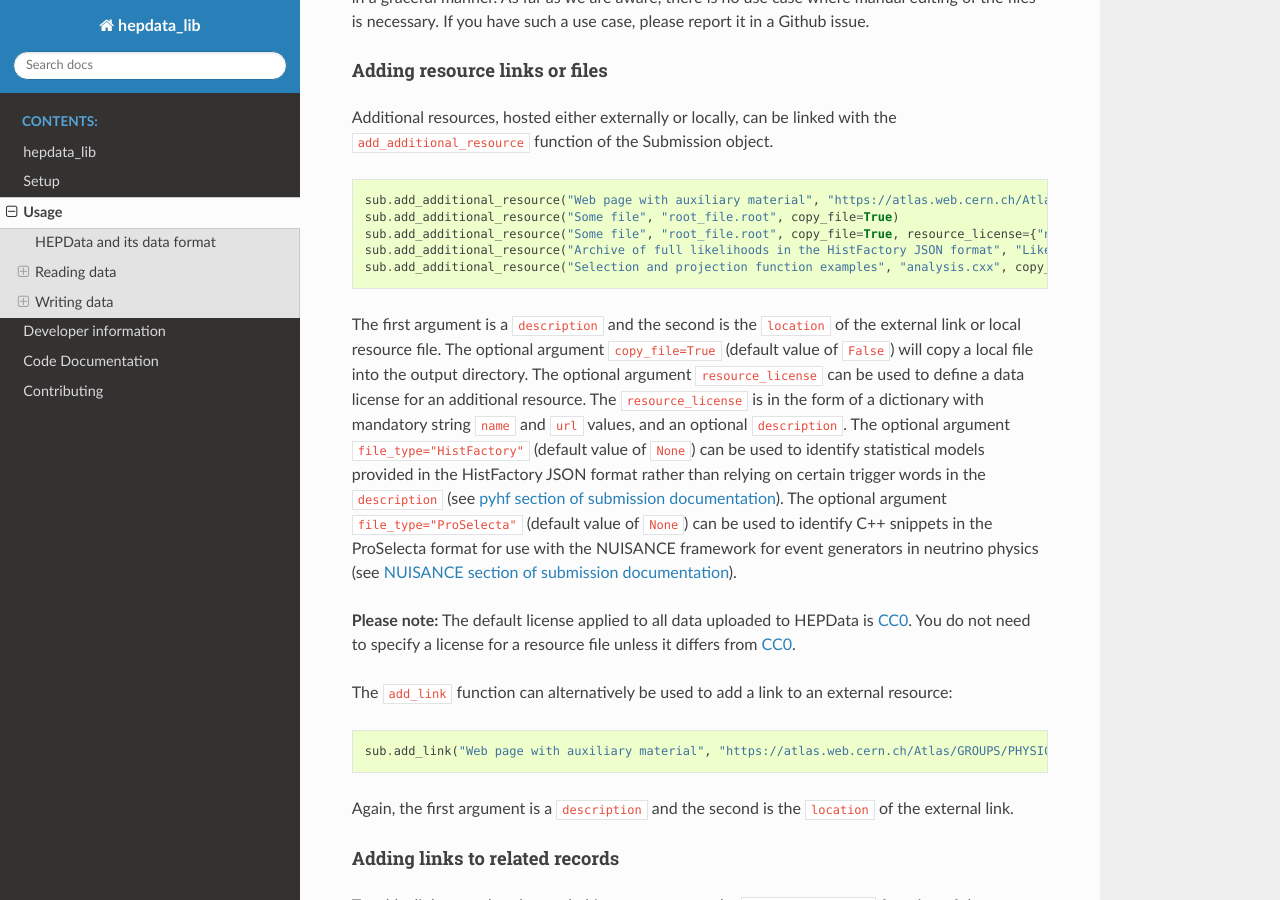
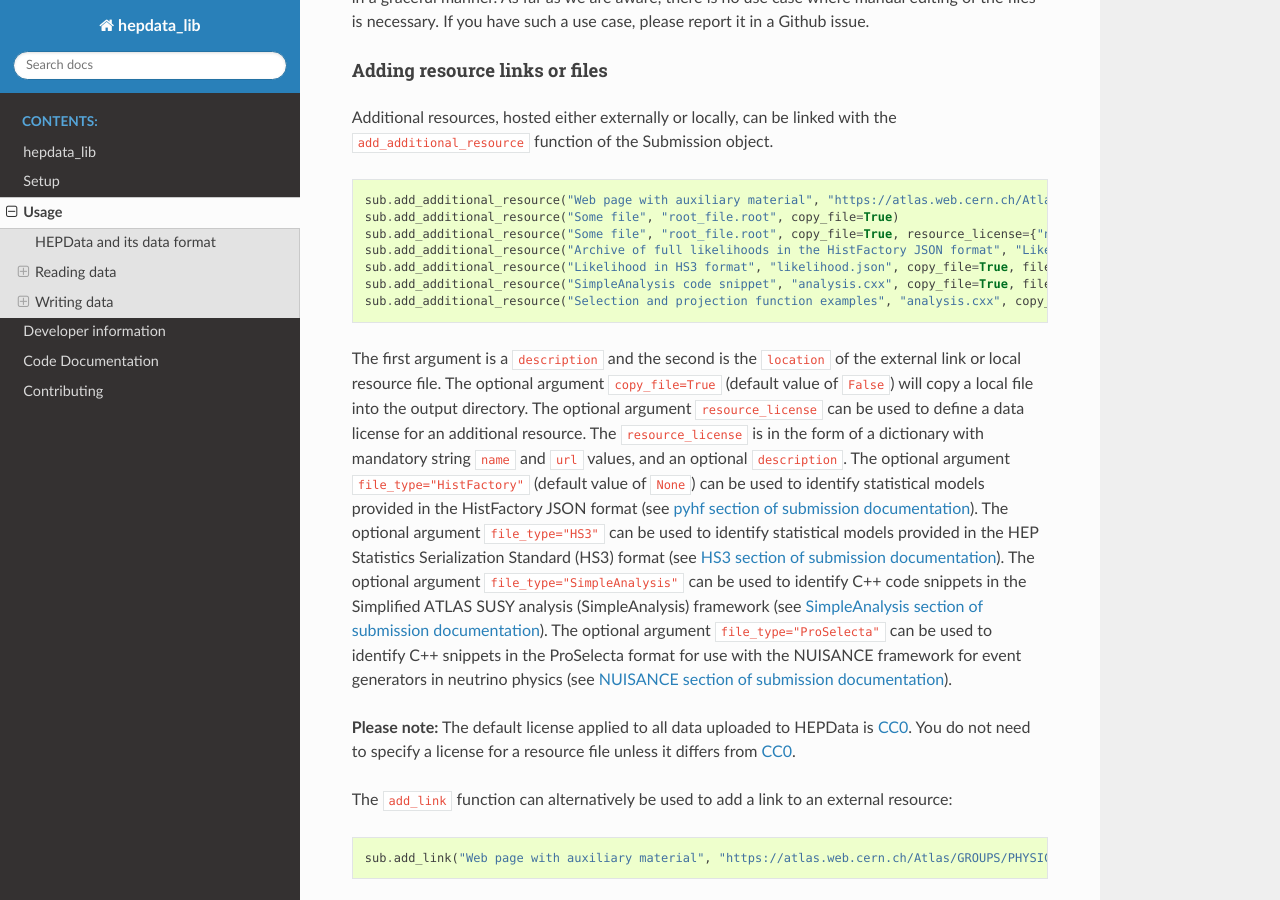
Before and after one commit to HEPData/hepdata_lib, a Sphinx documentation site: the page built from docs/usage.rst, in a window 1280 px wide and 900 px high, scrolled down 2754 px. Built offline with Sphinx 7.4.7 and the Read the Docs theme 3.1.0, drawn with Linux system fonts in a browser that asks for light colours; some of the changed text lies outside the part shown.

Commit message:
Update docs for file_type of SimpleAnalysis or HS3
* Also clarify that analyses should be attached to Submission not Table.

```diff
--- a/docs/usage.rst
+++ b/docs/usage.rst
@@ -126,6 +126,8 @@ Additional resources, hosted either externally or locally, can be linked with th
     sub.add_additional_resource("Some file", "root_file.root", copy_file=True)
     sub.add_additional_resource("Some file", "root_file.root", copy_file=True, resource_license={"name": "CC BY 4.0", "url": "https://creativecommons.org/licenses/by/4.0/", "description": "This license enables reusers to distribute, remix, adapt, and build upon the material in any medium or format, so long as attribution is given to the creator."})
     sub.add_additional_resource("Archive of full likelihoods in the HistFactory JSON format", "Likelihoods.tar.gz", copy_file=True, file_type="HistFactory")
+    sub.add_additional_resource("Likelihood in HS3 format", "likelihood.json", copy_file=True, file_type="HS3")
+    sub.add_additional_resource("SimpleAnalysis code snippet", "analysis.cxx", copy_file=True, file_type="SimpleAnalysis")
     sub.add_additional_resource("Selection and projection function examples", "analysis.cxx", copy_file=True, file_type="ProSelecta")
 
 The first argument is a ``description`` and the second is the ``location`` of the external link or local resource file.
@@ -133,8 +135,12 @@ The optional argument ``copy_file=True`` (default value of ``False``) will copy
 The optional argument ``resource_license`` can be used to define a data license for an additional resource.
 The ``resource_license`` is in the form of a dictionary with mandatory string ``name`` and ``url`` values, and an optional ``description``.
 The optional argument ``file_type="HistFactory"`` (default value of ``None``) can be used to identify statistical models provided in the HistFactory JSON
-format rather than relying on certain trigger words in the ``description`` (see `pyhf section of submission documentation`_).
-The optional argument ``file_type="ProSelecta"`` (default value of ``None``) can be used to identify C++ snippets in the ProSelecta format for use with
+format (see `pyhf section of submission documentation`_).
+The optional argument ``file_type="HS3"`` can be used to identify statistical models provided in the
+HEP Statistics Serialization Standard (HS3) format (see `HS3 section of submission documentation`_).
+The optional argument ``file_type="SimpleAnalysis"`` can be used to identify C++ code snippets in the
+Simplified ATLAS SUSY analysis (SimpleAnalysis) framework (see `SimpleAnalysis section of submission documentation`_).
+The optional argument ``file_type="ProSelecta"`` can be used to identify C++ snippets in the ProSelecta format for use with
 the NUISANCE framework for event generators in neutrino physics (see `NUISANCE section of submission documentation`_).
 
 **Please note:** The default license applied to all data uploaded to HEPData is `CC0`_. You do not
@@ -151,6 +157,8 @@ The ``add_link`` function can alternatively be used to add a link to an external
 Again, the first argument is a ``description`` and the second is the ``location`` of the external link.
 
 .. _`pyhf section of submission documentation`: https://hepdata-submission.readthedocs.io/en/latest/analyses.html#pyhf
+.. _`HS3 section of submission documentation`: https://hepdata-submission.readthedocs.io/en/latest/analyses.html#hs3
+.. _`SimpleAnalysis section of submission documentation`: https://hepdata-submission.readthedocs.io/en/latest/analyses.html#simpleanalysis
 .. _`NUISANCE section of submission documentation`: https://hepdata-submission.readthedocs.io/en/latest/analyses.html#nuisance
 
 Adding links to related records
@@ -291,6 +299,10 @@ In the same way as for the Submission object, additional resources, hosted eithe
 
 For a description of the arguments, see :ref:`sec-usage-resource` for the Submission object.
 A possible use case is to attach the data for the table in its original format before it was transformed into the HEPData YAML format.
+Note that additional resources intended to be highlighted as `Analyses`_ (HistFactory, HS3, SimpleAnalysis, ProSelecta)
+should be attached to a Submission object and not to a Table object.
+
+.. _Analyses: https://hepdata-submission.readthedocs.io/en/latest/analyses.html
 
 Adding keywords to a table
 ^^^^^^^^^^^^^^^^^^^^^^^^^^
--- a/hepdata_lib/__init__.py
+++ b/hepdata_lib/__init__.py
@@ -78,7 +78,8 @@ class AdditionalResourceMixin:
         :param copy_file: If set to true, will attempt to copy a local file to the tar ball.
         :type copy_file: bool
 
-        :param file_type: Type of the resource file (None, "HistFactory" or "ProSelecta").
+        :param file_type: Type of the resource file (None, "HistFactory", "HS3",
+                                                    "SimpleAnalysis", "ProSelecta").
         :type file_type: string
 
         :param resource_license: License information comprising name, url and optional description.
```
